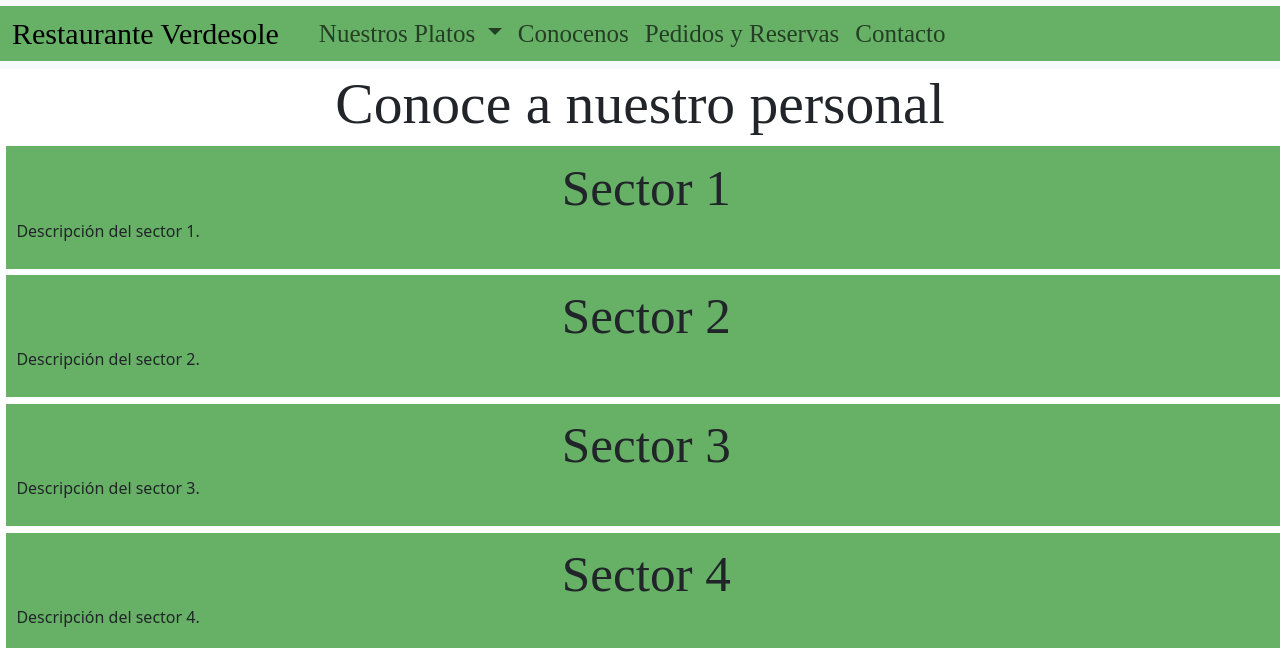
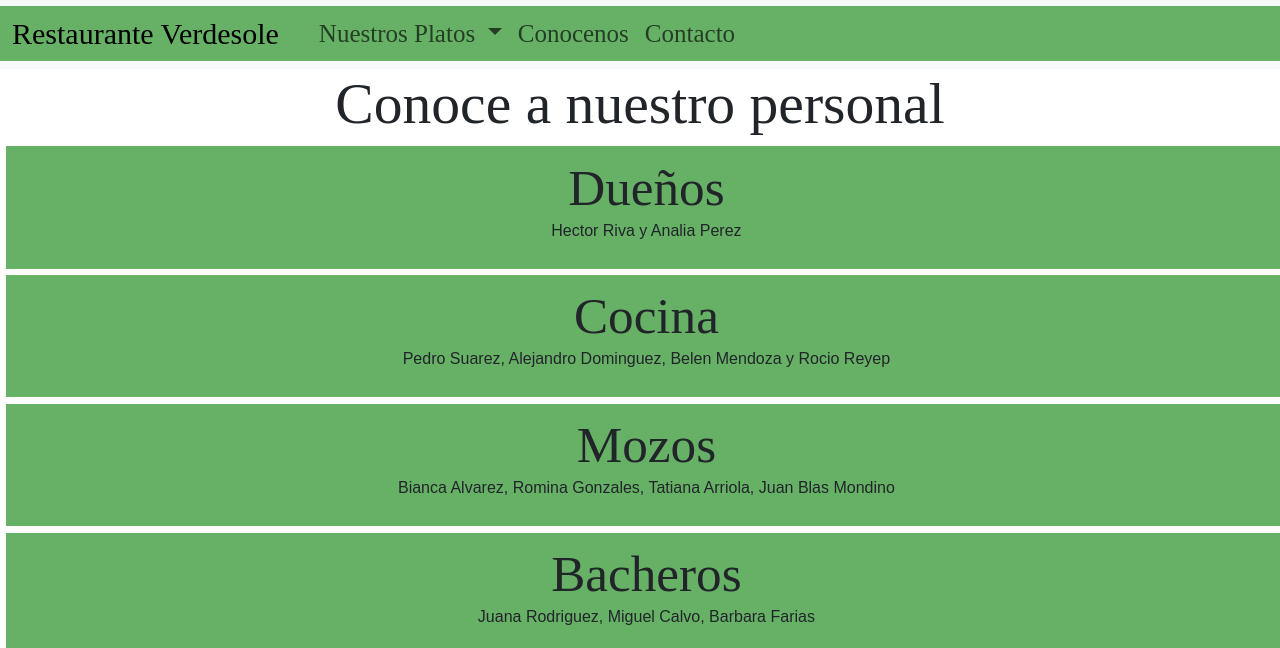
Before and after one commit to GastonBF/PreEntregaGastonFantuzzi, a website: page conocenos.html in a window 1280 px wide. Shown: the part 152-800 px from the top of the page. Drawn offline with nearby package versions, Linux system fonts and the light colour scheme; a web font is replaced by a local one.

Commit message:
Modificacion

```diff
--- a/conocenos.html
+++ b/conocenos.html
@@ -41,9 +41,6 @@
               <a class="nav-link" href="./conocenos.html">Conocenos</a>
             </li>
             <li class="nav-item">
-              <a class="nav-link" href="./pedidosreservas.html">Pedidos y Reservas</a>
-            </li>
-            <li class="nav-item">
               <a class="nav-link" href="./contacto.html">Contacto</a>
             </li>
           </ul>
@@ -54,24 +51,24 @@
     <div class="conocenos">
     <h2>Conoce a nuestro personal</h2>
     <div class="sector-box">
-    <h4>Sector 1</h4>
-    <p>Descripción del sector 1.</p>
+    <h4>Dueños</h4>
+    <p>Hector Riva y Analia Perez</p>
   </div>
 
   <div class="sector-box">
-    <h4>Sector 2</h4>
-    <p>Descripción del sector 2.</p>
+    <h4>Cocina</h4>
+    <p>Pedro Suarez, Alejandro Dominguez, Belen Mendoza y Rocio Reyep </p>
   </div>
 
   <div class="sector-box">
-    <h4>Sector 3</h4>
-    <p>Descripción del sector 3.</p>
+    <h4>Mozos</h4>
+    <p>Bianca Alvarez, Romina Gonzales, Tatiana Arriola, Juan Blas Mondino</p>
   </div>
   <!-- Agrega más div con clase "sector-box" según tus necesidades -->
 
   <div class="sector-box">
-    <h4>Sector 4</h4>
-    <p>Descripción del sector 4.</p>
+    <h4>Bacheros</h4>
+    <p>Juana Rodriguez, Miguel Calvo, Barbara Farias</p>
   </div>
 </div>
 <div class="sector-box">
--- a/scss/style.scss
+++ b/scss/style.scss
@@ -170,7 +170,9 @@ header.cabecera{
       font-family: pacifico;
     }
     p{
-      text-align: justify;
+      text-align: center;
+      font-size: 1,5rem;
+      font-family: Arial, Helvetica, sans-serif;
     }
     img{
       width: 100%;
```
Also changed, not shown: contacto.html (+0 -3 lines), entradas.html (+0 -3 lines), index.html (+0 -3 lines), nuestrosplatos.html (+0 -3 lines), pedidosreservas.html (deleted, +0 -66 lines), platoprincipal.html (+0 -3 lines), postres.html (+0 -3 lines), css/style.css, 1 other file.
